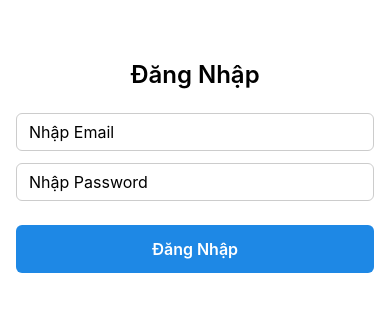
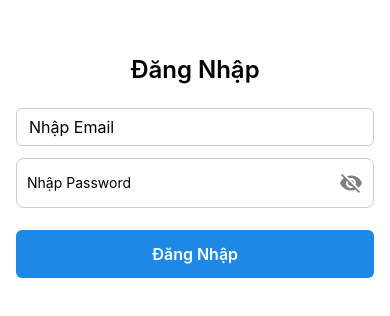
Before and after one commit to hoanghunglhu/management-income-expense-22ct113, a React Native app in the folder QuanLiChiTieu/: screen /Login in a window 390 px wide. Shown: the part 256-572 px from the top of the page. Built offline with nearby package versions, Linux system fonts and the light colour scheme.

Commit message:
thêm icon show/hide password + thông báo error/successfully khi đăng nhập sai/đúng

```diff
--- a/QuanLiChiTieu/screens/Login/index.js
+++ b/QuanLiChiTieu/screens/Login/index.js
@@ -1,44 +1,69 @@
-import React from 'react';
-import { View, Text, TextInput, TouchableOpacity } from 'react-native';
-import { useForm, Controller } from 'react-hook-form';
-import styles from './styles';
+import React, { useState } from "react";
+import { View, Text, TextInput, TouchableOpacity } from "react-native";
+import { useForm, Controller } from "react-hook-form";
+import { MaterialIcons } from "@expo/vector-icons";
+import styles from "./styles";
 
 // Regex để validate password: yêu cầu có ít nhất 1 chữ hoa, 1 chữ thường, 1 số, 1 ký tự đặc biệt (!@#$%^&*)
 // Và email theo định dạng thông thường.
-const PASSWORD_REGEX = /^(?=.*[A-Z])(?=.*[a-z])(?=.*\d)(?=.*[!@#$%^&*]).{8,255}$/;
+const PASSWORD_REGEX =
+  /^(?=.*[A-Z])(?=.*[a-z])(?=.*\d)(?=.*[!@#$%^&*]).{8,255}$/;
 const EMAIL_REGEX = /^[^\s@]+@[^\s@]+\.[^\s@]+$/;
 
 export default function LoginScreen({ navigation }) {
+  const [passwordVisible, setPasswordVisible] = useState(false);
+  const [message, setMessage] = useState(null);
+  const [messageType, setMessageType] = useState(null);
   const {
     control,
     handleSubmit,
     formState: { errors },
   } = useForm({
     defaultValues: {
-      email: '',
-      password: '',
+      email: "",
+      password: "",
     },
   });
 
   const onSubmit = (data) => {
     // Kiểm tra dữ liệu sau khi validate thành công
-    console.log('Dữ liệu đăng nhập:', data);
-    // Sau khi login thành công, điều hướng sang Home
-    navigation.navigate('Home');
+
+    if (data.email === "example@gmail.com" && data.password === "Example@123") {
+      setMessage("Đăng nhập thành công!");
+      setMessageType("success");
+      setTimeout(() => {
+        setMessage(null);
+        navigation.navigate("Home");
+      }, 2000);
+    } else {
+      setMessage("Email hoặc mật khẩu không đúng!");
+      setMessageType("error");
+      setTimeout(() => setMessage(null), 3000);
+    }
+    // // Sau khi login thành công, điều hướng sang Home
+    // navigation.navigate('Home');
   };
 
   return (
     <View style={styles.container}>
       <Text style={styles.title}>Đăng Nhập</Text>
 
+      {message && (
+        <View style={[styles.messageBox, messageType === 'error' ? styles.errorBox : styles.successBox]}>
+          <Text style={styles.messageText}>{message}</Text>
+        </View>
+      )}
       {/* Email Field */}
       <Controller
         control={control}
         name="email"
         rules={{
-          required: 'Email là bắt buộc',
-          maxLength: { value: 255, message: 'Email không vượt quá 255 ký tự' },
-          pattern: { value: EMAIL_REGEX, message: 'Email không đúng định dạng' },
+          required: "Email là bắt buộc",
+          maxLength: { value: 255, message: "Email không vượt quá 255 ký tự" },
+          pattern: {
+            value: EMAIL_REGEX,
+            message: "Email không đúng định dạng",
+          },
         }}
         render={({ field: { onChange, onBlur, value } }) => (
           <TextInput
@@ -52,33 +77,54 @@ export default function LoginScreen({ navigation }) {
           />
         )}
       />
-      {errors.email && <Text style={styles.errorText}>{errors.email.message}</Text>}
+      {errors.email && (
+        <Text style={styles.errorText}>{errors.email.message}</Text>
+      )}
 
       {/* Password Field */}
+      <View style={styles.passwordContainer}>
         <Controller
           control={control}
           name="password"
           rules={{
-          required: 'Password là bắt buộc',
-          minLength: { value: 8, message: 'Password phải tối thiểu 8 ký tự' },
-          maxLength: { value: 255, message: 'Password không vượt quá 255 ký tự' },
+            required: "Password là bắt buộc",
+            minLength: { value: 8, message: "Password phải tối thiểu 8 ký tự" },
+            maxLength: {
+              value: 255,
+              message: "Password không vượt quá 255 ký tự",
+            },
             pattern: {
               value: PASSWORD_REGEX,
-            message: 'Phải có ít nhất 1 chữ hoa, 1 chữ thường, 1 số và 1 ký tự đặc biệt',
+              message:
+                "Phải có ít nhất 1 chữ hoa, 1 chữ thường, 1 số và 1 ký tự đặc biệt",
             },
           }}
           render={({ field: { onChange, onBlur, value } }) => (
+            <View style={styles.passwordInputWrapper}>
               <TextInput
-            style={styles.input}
+                style={styles.passwordInput}
                 placeholder="Nhập Password"
-            secureTextEntry
+                secureTextEntry={!passwordVisible}
                 onBlur={onBlur}
                 onChangeText={onChange}
                 value={value}
               />
+              <TouchableOpacity
+                onPress={() => setPasswordVisible(!passwordVisible)}
+              >
+                <MaterialIcons
+                  name={passwordVisible ? "visibility" : "visibility-off"}
+                  size={24}
+                  color="gray"
+                />
+              </TouchableOpacity>
+            </View>
           )}
         />
-      {errors.password && <Text style={styles.errorText}>{errors.password.message}</Text>}
+      </View>
+      {errors.password && (
+        <Text style={styles.errorText}>{errors.password.message}</Text>
+      )}
 
       {/* Button Đăng nhập */}
       <TouchableOpacity style={styles.button} onPress={handleSubmit(onSubmit)}>
--- a/QuanLiChiTieu/screens/Login/styles.js
+++ b/QuanLiChiTieu/screens/Login/styles.js
@@ -42,6 +42,44 @@ const styles = StyleSheet.create({
     fontSize: 16,
     fontWeight: '600',
   },
+  passwordContainer: {
+    width: '100%',
+  },
+  passwordInputWrapper: {
+    flexDirection: 'row',
+    alignItems: 'center',
+    borderWidth: 1,
+    borderColor: '#ccc',
+    borderRadius: 8,
+    paddingHorizontal: 10,
+    height: 50,
+    marginBottom: 10,
+  },
+  passwordInput: {
+    flex: 1,
+  },
+  messageBox: {
+    width: '100%',
+    padding: 15,
+    borderRadius: 8,
+    marginBottom: 10,
+    alignItems: 'center',
+  },
+  errorBox: {
+    backgroundColor: '#ffdddd',
+    borderColor: '#ff0000',
+    borderWidth: 1,
+  },
+  successBox: {
+    backgroundColor: '#ddffdd',
+    borderColor: '#00cc00',
+    borderWidth: 1,
+  },
+  messageText: {
+    fontSize: 16,
+    fontWeight: 'bold',
+  },
+
 });
 
 export default styles;
```
Also changed, not shown: QuanLiChiTieu/package.json (+11 -1 lines), 1 other file (tests, documents, lock files or other folders). Lines whose indentation alone changed are shown as unchanged.
